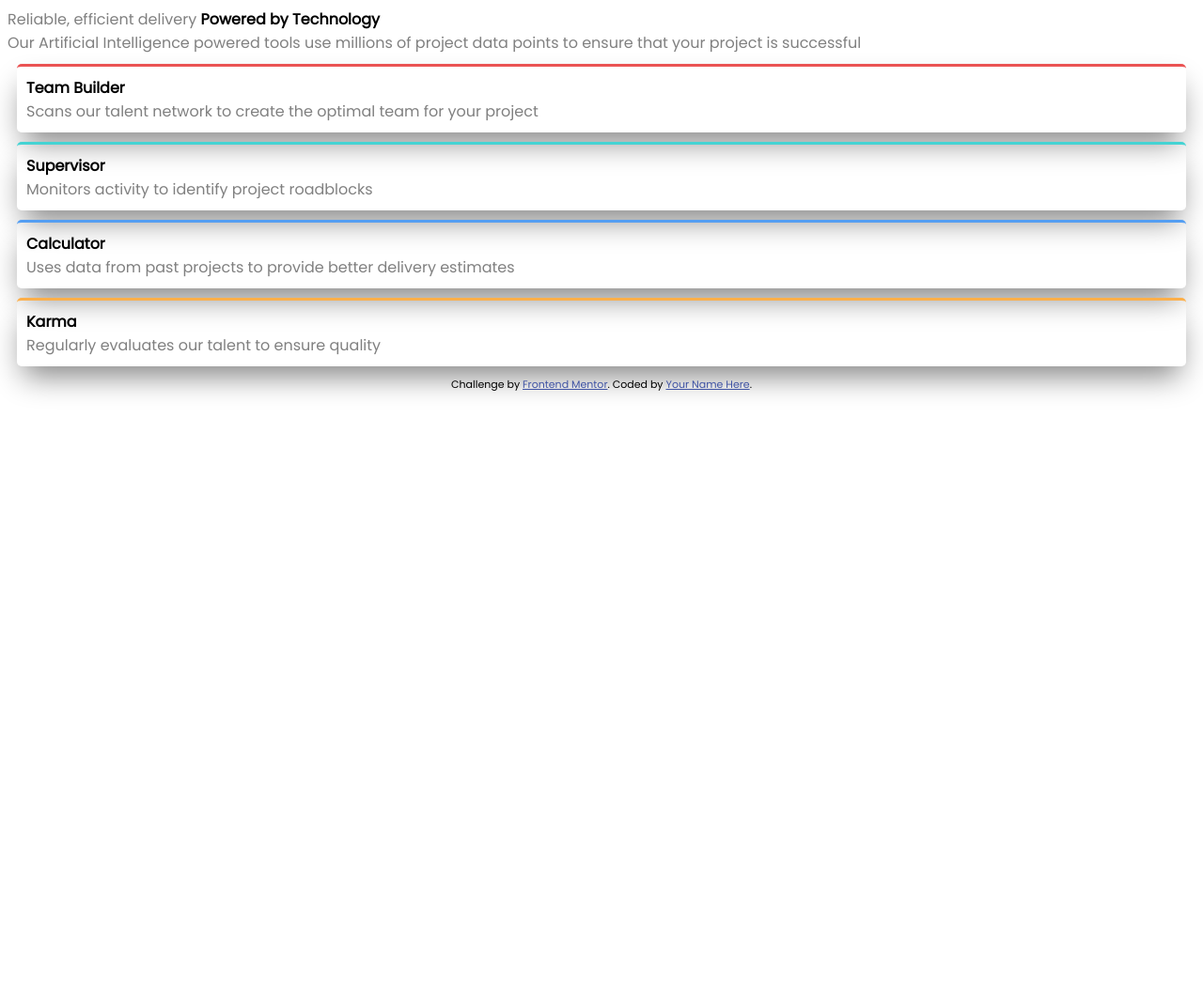
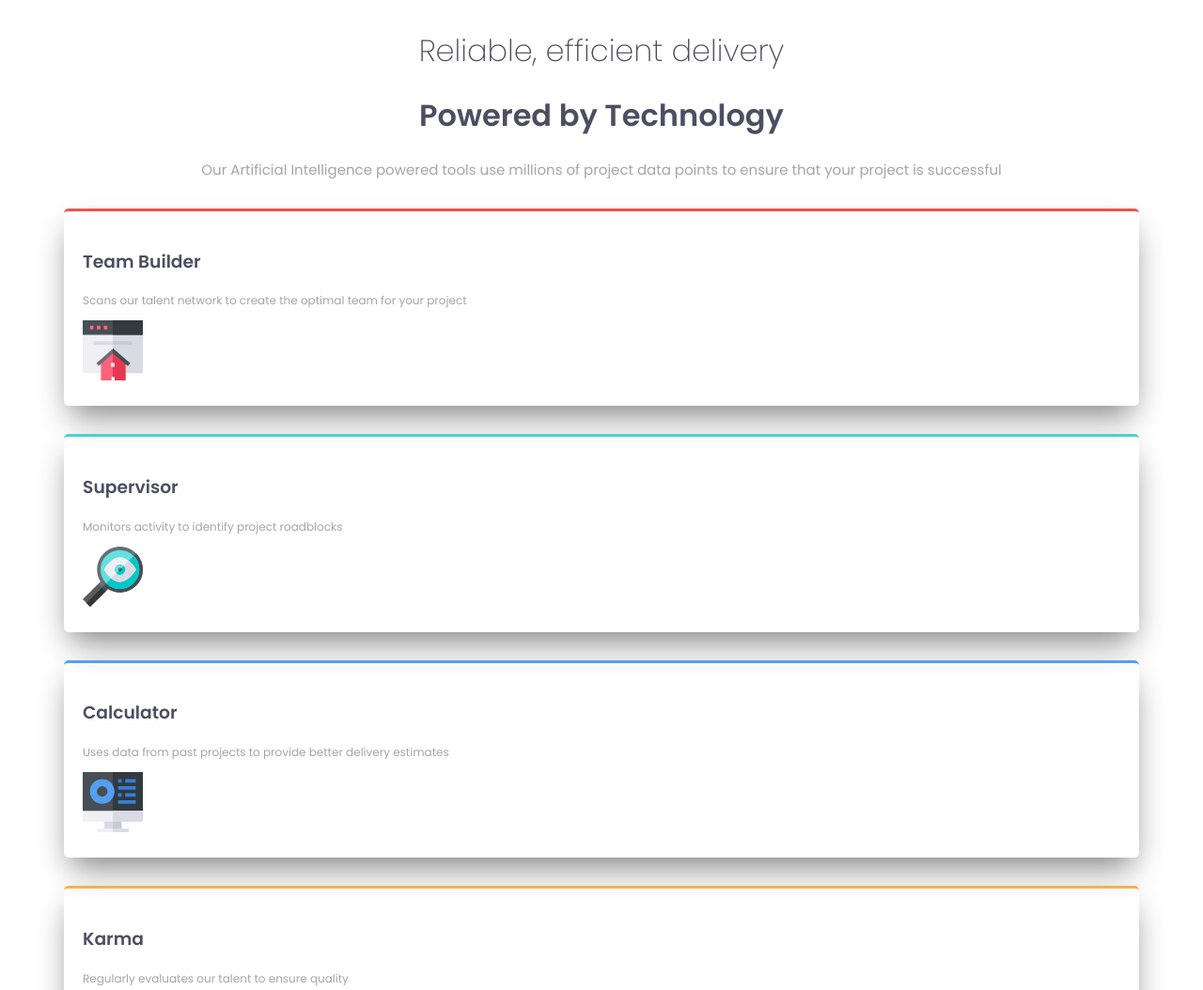
Before and after one commit to jcherven/four-card-feature-section, a plain HTML site: page index.html in a window 1280 px wide. Shown: the top 1054 px of the page at 94% size. Before the commit the page ends 800 px from the top, so only its background shows below. Drawn offline with Linux system fonts and the light colour scheme.

Commit message:
Applies some typography

```diff
--- a/index.html
+++ b/index.html
@@ -13,7 +13,7 @@
     />
 
     <link
-      href="https://fonts.googleapis.com/css?family=Poppins&display=swap"
+      href="https://fonts.googleapis.com/css?family=Poppins:200,400,600&display=swap"
       rel="stylesheet"
     />
     <link rel="stylesheet" href="./style.css" />
@@ -26,55 +26,63 @@
       <div class="content-wrapper">
         <div class="title-text-wrapper">
           <div class="title-text-primary">
-            <span class="title-primary">Reliable, efficient delivery</span>
-            <span class="title-secondary">Powered by Technology</span>
+            <h1 class="title-primary">Reliable, efficient delivery</h1>
+            <h1 class="title-secondary">Powered by Technology</h1>
           </div>
-          <div class="text-body">
+          <p class="text-body">
             Our Artificial Intelligence powered tools use millions of project
             data points to ensure that your project is successful
-          </div>
+          </p>
         </div>
 
         <div class="cards-wrapper">
           <div class="card" id="card-north">
-            <div class="card-title">
+            <h3 class="card-title">
               Team Builder
-            </div>
-            <div class="card-text">
+            </h3>
+            <p class="card-text">
               Scans our talent network to create the optimal team for your
               project
+            </p>
+            <div class="card-image">
+              <img src="./images/icon-team-builder.svg" alt="" />
             </div>
-            <div class="card-image"></div>
           </div>
 
           <div class="card" id="card-west">
-            <div class="card-title">
+            <h3 class="card-title">
               Supervisor
+            </h3>
+            <p class="card-text">
+              Monitors activity to identify project roadblocks
+            </p>
+            <div class="card-image">
+              <img src="./images/icon-supervisor.svg" alt="" />
             </div>
-            <div class="card-text">
-              Monitors activity to identify project roadblocks
-            </div>
-            <div class="card-image"></div>
           </div>
 
           <div class="card" id="card-east">
-            <div class="card-title">
+            <h3 class="card-title">
               Calculator
+            </h3>
+            <p class="card-text">
+              Uses data from past projects to provide better delivery estimates
+            </p>
+            <div class="card-image">
+              <img src="./images/icon-calculator.svg" alt="" />
             </div>
-            <div class="card-text">
-              Uses data from past projects to provide better delivery estimates
-            </div>
-            <div class="card-image"></div>
           </div>
 
           <div class="card" id="card-south">
-            <div class="card-title">
+            <h3 class="card-title">
               Karma
+            </h3>
+            <p class="card-text">
+              Regularly evaluates our talent to ensure quality
+            </p>
+            <div class="card-image">
+              <img src="images/icon-karma.svg" alt="" />
             </div>
-            <div class="card-text">
-              Regularly evaluates our talent to ensure quality
-            </div>
-            <div class="card-image"></div>
           </div>
         </div>
       </div>
--- a/style.css
+++ b/style.css
@@ -1,24 +1,79 @@
+/* # Front-end Style Guide */
+
+/* ## Layout */
+
+/* The designs were created to the following widths: */
+
+/* - Mobile: 375px */
+/* - Desktop: 1440px */
+
+/* ## Colors */
+
+/* ### Primary */
+
+/* - Red: hsl(0, 78%, 62%) */
+/* - Cyan: hsl(180, 62%, 55%) */
+/* - Orange: hsl(34, 97%, 64%) */
+/* - Blue: hsl(212, 86%, 64%) */
+
+/* ### Neutral */
+
+/* - Very Dark Blue: hsl(234, 12%, 34%) */
+/* - Grayish Blue: hsl(229, 6%, 66%) */
+/* - Very Light Gray: hsl(0, 0%, 98%) */
+
+/* ## Typography */
+
+/* ### Body Copy */
+
+/* - Font size: 15px */
+
+/* ### Fonts */
+
+/* - Family: [Poppins](https://fonts.google.com/specimen/Poppins) */
+/* - Weights: 200, 400, 600 */
+
 body {
   font-family: 'Poppins', sans-serif;
 }
 
+.container {
+}
+
+.content-wrapper {
+  margin: 30px;
+}
+
+.title-text-wrapper {
+}
+
 .title-primary {
-  font-weight: 400;
-  color: gray;
+  display: block;
+  font-weight: 200;
+  color: hsl(234, 12%, 34%);
+  text-align: center;
 }
 
 .title-secondary {
+  display: block;
   font-weight: 600;
+  color: hsl(234, 12%, 34%);
+  text-align: center;
 }
 
 .text-body {
-  color: gray;
-  font-weight: 200;
+  color: hsl(229, 6%, 66%);
+  font-size: 15px;
+  font-weight: 400;
+  text-align: center;
 }
 
+.cards-wrapper {
+  margin-top: 30px;
+}
 .card {
-  padding: 10px;
-  margin: 10px;
+  padding: 20px;
+  margin: 30px;
   box-shadow: 0px 17px 32px -7px rgba(0, 0, 0, 0.49);
   border-radius: 5px;
   border: 0px solid #000000;
@@ -42,11 +97,13 @@ body {
 
 .card-title {
   font-weight: 600;
+  color: hsl(234, 12%, 34%);
 }
 
 .card-text {
-  color: gray;
-  font-weight: 200;
+  color: hsl(229, 6%, 66%);
+  font-weight: 400;
+  font-size: 12px;
 }
 
 .attribution {
```
Also changed, not shown: 1 other file.
